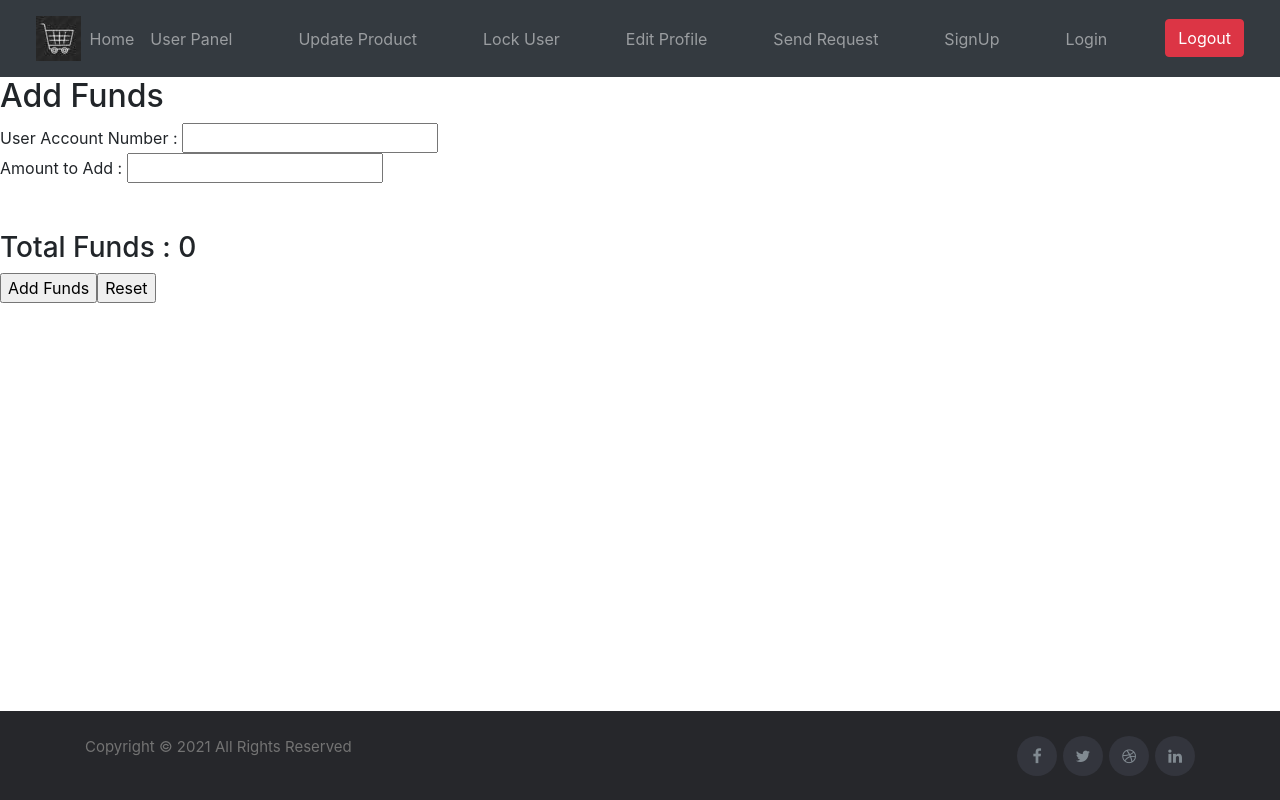
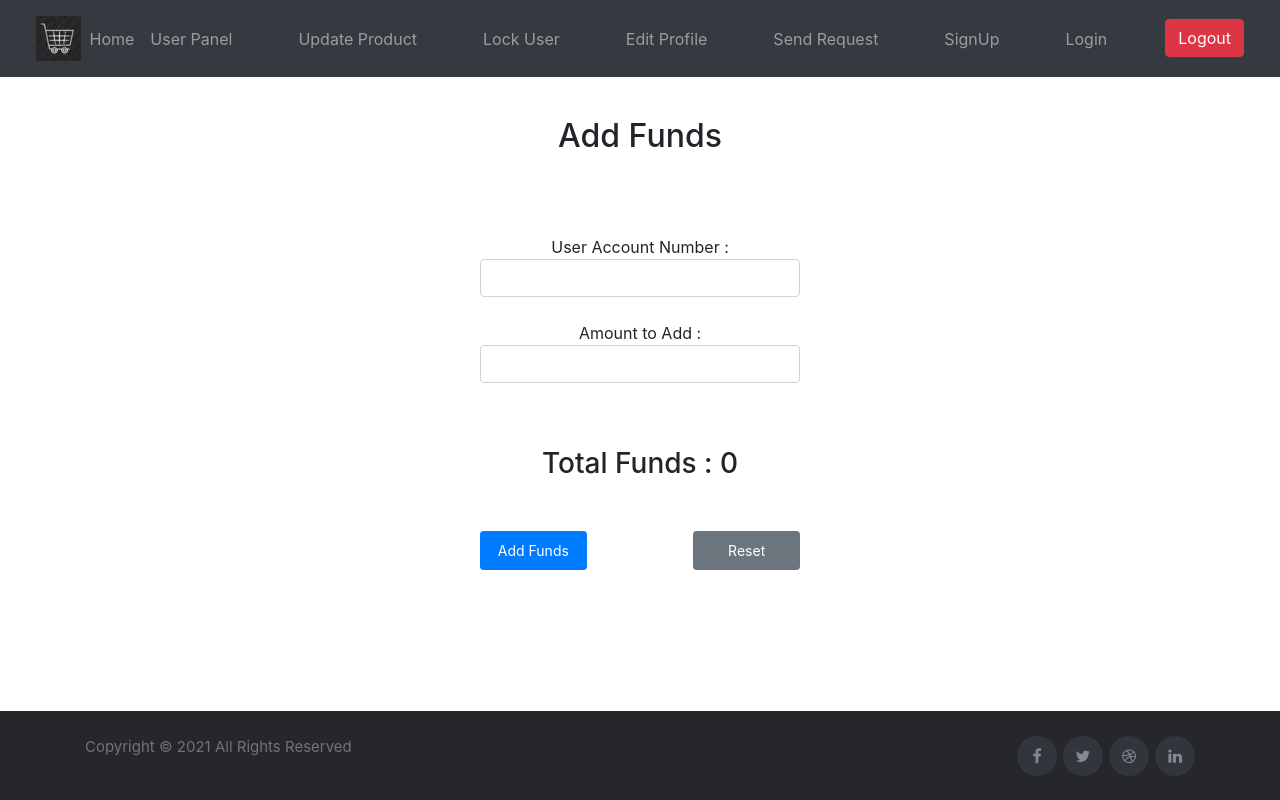
Before and after one commit to tcs-mean-stack-group22/CapstoneProjectMean, an Angular app in the folder frontEnd/angular-grocers/: page /funds in a window 1280 px wide. Built offline with nearby package versions, Linux system fonts and the light colour scheme.

Commit message:
added raise-ticket,signup,funds files

```diff
--- a/frontEnd/angular-grocers/src/app/app.module.ts
+++ b/frontEnd/angular-grocers/src/app/app.module.ts
@@ -26,6 +26,7 @@ import { ViewProductCartComponent } from './view-product-cart/view-product-cart.
 import { EmployeePanelComponent } from './employee-panel/employee-panel.component';
 import { UpdateOrderStatusComponent } from './update-order-status/update-order-status.component';
 import { EditProfileUserComponent } from './edit-profile-user/edit-profile-user.component';
+
 
 
 @NgModule({
@@ -57,6 +58,7 @@ import { EditProfileUserComponent } from './edit-profile-user/edit-profile-user.
     EditProfileUserComponent
 
 
+
 	],
 	imports: [ BrowserModule, AppRoutingModule, FormsModule, HttpClientModule, ReactiveFormsModule ],
 	providers: [],
--- a/frontEnd/angular-grocers/src/app/funds/funds.component.css
+++ b/frontEnd/angular-grocers/src/app/funds/funds.component.css
@@ -0,0 +1,23 @@
+.container {
+    display: flex;
+    justify-items: center;
+    justify-content: center;
+  }
+
+  form {
+    display: block;
+    justify-items: center;
+    justify-content: center;
+    align-items: center;
+    min-width: 400px;
+    padding: 40px;
+  }
+
+
+  .btn {
+    margin: 10px 0px 100px 0px;
+    display: inline;
+    padding: 8px;
+    justify-content: center;
+    align-items: center;
+  }
--- a/frontEnd/angular-grocers/src/app/funds/funds.component.html
+++ b/frontEnd/angular-grocers/src/app/funds/funds.component.html
@@ -1,13 +1,17 @@
-<div>
-    <h2>Add Funds</h2>
-    <form #ngRef="ngForm" (ngSubmit)= "addFunds(ngRef.value)">
-        User Account Number : <input type="number" name = "accountNumber" ngModel required> <br>
-        Amount to Add : <input type="number" name = "amountDeposit" ngModel required> <br>
-        <br> <br>
-        <h3> Total Funds : {{funds}}</h3>
+<div class="container">
+    <div class="body" style="align-items: center;">
+        <h2 class="text-center" style="margin:40px;">Add Funds</h2>
+        <div>
+            <form #ngRef="ngForm" (ngSubmit)="addFunds(ngRef.value)">
+                User Account Number : <input type="number" class="form-control" name="accountNumber" ngModel required> <br>
+                Amount to Add : <input type="number"  class="form-control" name="amountDeposit" ngModel required> <br>
 
-        <input type="submit" value="Add Funds">
-        <input type="reset" value="Reset">
-     </form>
-     {{resultMsg}}
+                <h3 class="text-center" style="margin:40px;"> Total Funds : {{funds}}</h3>
+
+                <input type="submit" class="col-4 btn btn-primary btn-sm float-left" value="Add Funds">
+                <input type="reset" class="col-4 btn btn-secondary btn-sm float-right" value="Reset">
+            </form>
+            <h6  style= "margin:10px 0px 100px 0px;"> {{resultMsg}} </h6>
+        </div>
+    </div>
 </div>
--- a/frontEnd/angular-grocers/src/app/raise-ticket/raise-ticket.component.css
+++ b/frontEnd/angular-grocers/src/app/raise-ticket/raise-ticket.component.css
@@ -0,0 +1,28 @@
+
+   .container{
+    display: flex;
+justify-items: center;
+justify-content: center;
+}
+
+form{
+    display: block;
+    justify-items: center;
+    justify-content: center;
+    align-items: center;
+    min-width: 400px;
+    padding: 40px;
+ }
+ .remove{
+
+    min-width: 550px;
+    padding: 40px;
+ }
+
+.btn{
+margin:10px 0px 100px 0px;
+display: inline;
+padding: 8px;
+justify-content: center;
+align-items: center;
+}
--- a/frontEnd/angular-grocers/src/app/raise-ticket/raise-ticket.component.html
+++ b/frontEnd/angular-grocers/src/app/raise-ticket/raise-ticket.component.html
@@ -1,17 +1,17 @@
-<div>
-    <br/>
-    <h1> Submit a Ticket</h1>
-    <form #productRef = "ngForm" (ngSubmit) = "storeTicket(productRef.value)">
-        <label> First Name</label>
-        <input type = "text" name = "firstName" ngModel> <br/>
-
-        <label> Last Name</label>
-        <input type = "text" name = "lastName" ngModel> <br/>
-
-        <label> Message</label>
-        <input type = "text" name = "msg" ngModel> <br/>
-
-        <input type = "submit" value= "Submit">
-        <input type = "reset" value="Reset" > <br/>
-    </form>
+<div class="container">
+    <div class="body" style="align-items: center;">
+        <div>
+            <h1 class="text-center" style="margin:40px;"> Submit a Ticket</h1>
+            <form #productRef="ngForm" (ngSubmit)="storeTicket(productRef.value)">
+                <label> First Name</label>
+                <input type="text" class="form-control" name="firstName" ngModel> <br />
+                <label> Last Name</label>
+                <input type="text" class="form-control" name="lastName" ngModel> <br />
+                <label> Message</label>
+                <input type="text" class="form-control" name="msg" ngModel> <br />
+                <input type="submit" class="col-4 btn btn-primary btn-sm float-left" value="Submit">
+                <input type="reset"  class="col-4 btn btn-primary btn-sm float-right" value="Reset"> <br />
+            </form>
+        </div>
+    </div>
 </div>
--- a/frontEnd/angular-grocers/src/app/signup/signup.component.css
+++ b/frontEnd/angular-grocers/src/app/signup/signup.component.css
@@ -11,7 +11,7 @@ form{
    justify-content: center;
    align-items: center;
    min-width: 400px;
-   padding: 45px;
+   padding: 40px;
 }
 
 .btn-group {
@@ -22,16 +22,14 @@ form{
 .btn{
 
     display: inline;
-    padding: 8px;
+
     justify-content: center;
     align-items: center;
     width: 100px;
     height: 50px;
 
-
+}
+.submit{
+    margin:10px 20px 150px 30px;
 
 }
-.submit{
-    margin-bottom:100px;
-    padding: auto;
-}
--- a/frontEnd/angular-grocers/src/app/signup/signup.component.html
+++ b/frontEnd/angular-grocers/src/app/signup/signup.component.html
@@ -1,35 +1,32 @@
 <div class="form-container">
     <div class="body" style="align-items: center;">
         <form #ngRef="ngForm" (ngSubmit)="addUser(ngRef.value)" style="padding: 45px;">
-
-            First Name : <input type="text"  name="firstname" class="form-control" ngModel required>
+            First Name : <input type="text" name="firstname" class="form-control" ngModel required>
             Last Name : <input type="text" class="form-control" name="lastname" ngModel required>
-            Email : <input type="text" class="form-control" name="email" ngModel >
+            Email : <input type="text" class="form-control" name="email" ngModel>
             User Name : <input type="text" class="form-control" name="username" ngModel required>
             Password : <input type="text" class="form-control" name="password" ngModel required>
-            Date of Birth : <input type="date" class="form-control" name="dob" ngModel >
-            Phone Number : <input type="number" class="form-control" name="phoneNum" ngModel >
-            Address : <input type="text" class="form-control" name="address" ngModel >
-            Account Number : <input type="number" class="form-control" name="accountnumber" ngModel >
-            Amount Deposit : <input type="number" class="form-control" name="amountDeposit" ngModel >
+            Date of Birth : <input type="date" class="form-control" name="dob" ngModel>
+            Phone Number : <input type="number" class="form-control" name="phoneNum" ngModel>
+            Address : <input type="text" class="form-control" name="address" ngModel>
+            Account Number : <input type="number" class="form-control" name="accountnumber" ngModel>
+            Amount Deposit : <input type="number" class="form-control" name="amountDeposit" ngModel>
             Type:
             <div class="btn-group">
-                        <button type="button" class="btn btn-secondary dropdown-toggle" data-toggle="dropdown"
-                            aria-haspopup="true" aria-expanded="true">
+                <button type="button" class="btn btn-secondary dropdown-toggle" data-toggle="dropdown"aria-haspopup="true" aria-expanded="true">
                     User-Type
                 </button>
                 <div class="dropdown-menu-right  dropdown-menu-right">
-                            <button class="dropdown-item " type="button" (click) ="getValue('user')"  >End User</button>
-                            <button class="dropdown-item" type="button"  (click) ="getValue('emp')" >Employee</button>
+                    <button class="dropdown-item " type="button" (click)="getValue('user')">End User</button>
+                    <button class="dropdown-item" type="button" (click)="getValue('emp')">Employee</button>
                 </div>
             </div>
-
-                    Account Number : <input type="number" class="form-control" name="accountnumber" ngModel > <br>
-                    Amount Deposit : <input type="number" class="form-control" name="amountDeposit" ngModel > <br>
+            Account Number : <input type="number" class="form-control" name="accountnumber" ngModel> <br>
+            Amount Deposit : <input type="number" class="form-control" name="amountDeposit" ngModel> <br>
             <div class="submit">
-
-            <input type="submit" class="col-4 btn btn-primary btn-sm"  value="Add Info" (click)="ngRef.resetForm()" >
-            <input type="reset" class="col-4 btn btn-secondary btn-sm" value="Reset">
+                <input type="submit" class="col-8 btn btn-primary btn-sm float-left" value="Add Info"
+                    (click)="ngRef.resetForm()">
+                <input type="reset" class="col-6 btn btn-secondary btn-sm float-right" value="Reset">
                 {{resultMsg}}
             </div>
         </form>
```
Lines whose indentation alone changed are shown as unchanged.
